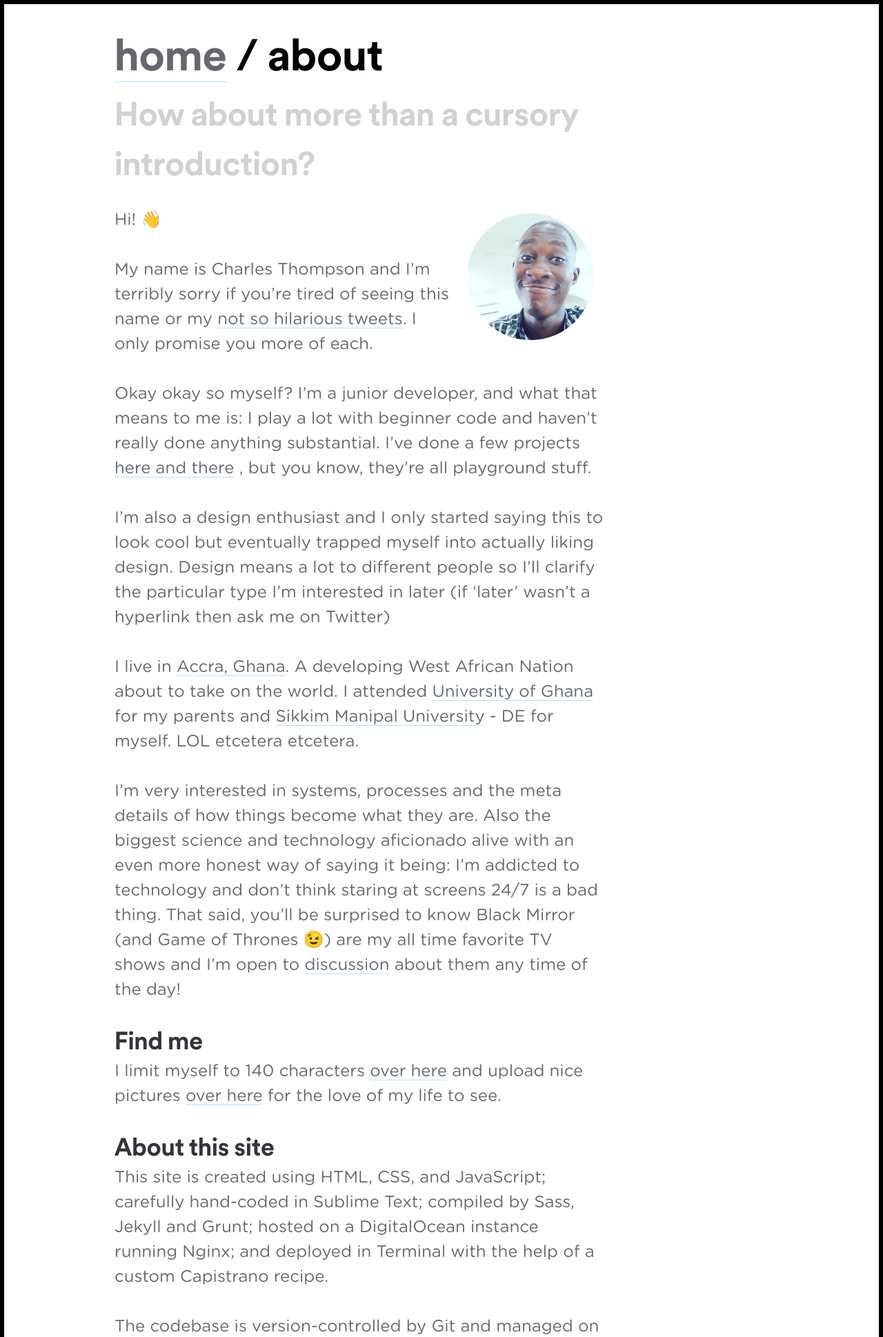
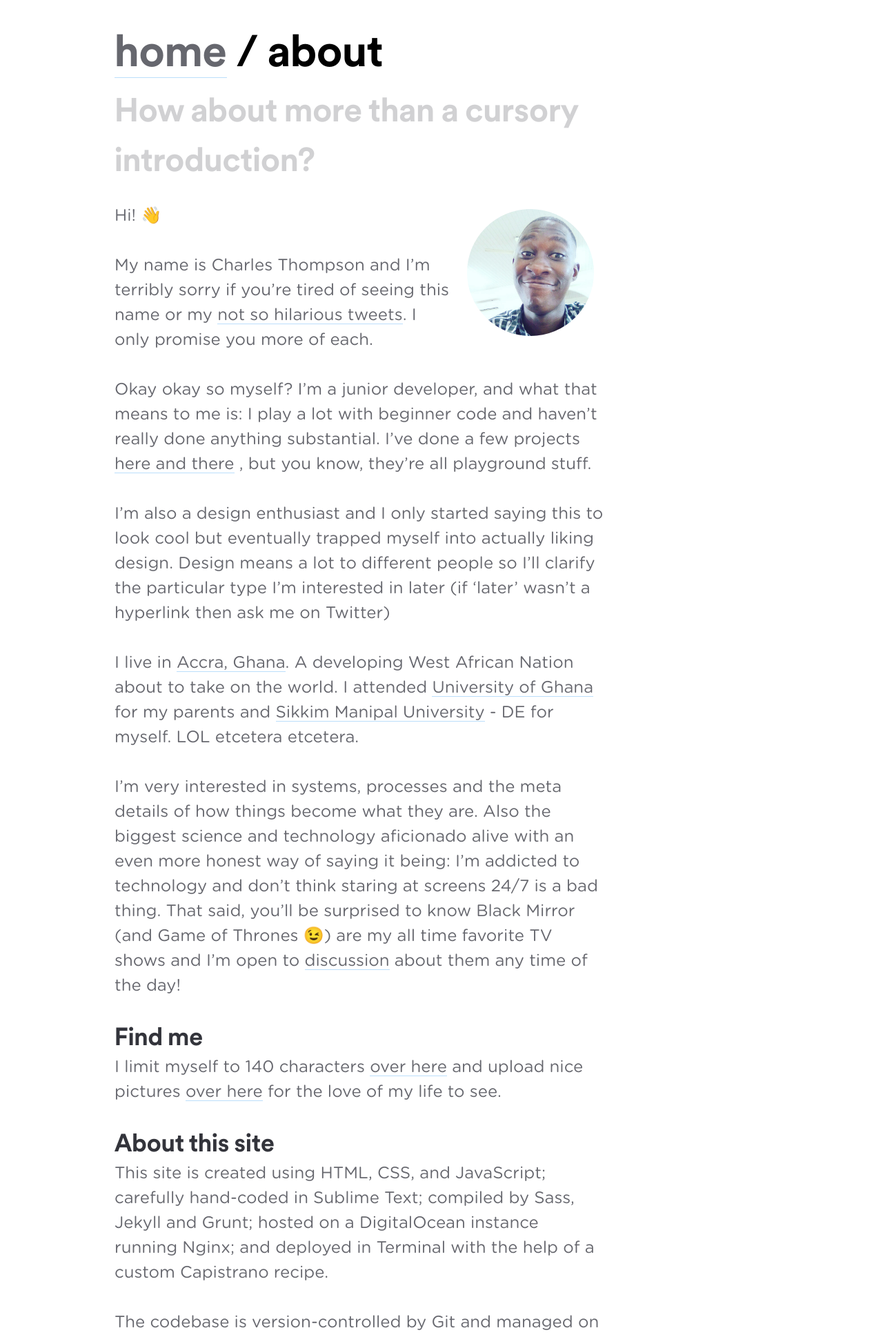
Before and after one commit to cpkthompson/cpkthompson.github.io, a Django app: page /about/ in a window 1280 px wide. Shown: the top 1938 px of the page at 69% size. Run offline with Django 3.2, Linux system fonts and the light colour scheme; some libraries are stand-ins or nearby versions.

```diff
--- a/frontend/templates/base.html
+++ b/frontend/templates/base.html
@@ -55,7 +55,7 @@
         }
         .bgimg{
             background-image: url({% static 'images/bg-confetti-2.svg' %});
-                    background-color: #FDD692;
+            background-color: #FDD692;
             size: 400px;
         }
         #id_comment {
@@ -80,7 +80,7 @@
     </style>
 </head>
 
-<body class="w3-bottombar w3-topbar w3-rightbar w3-leftbar w3-border-black">
+<body>
 {% block content %}
 {% endblock %}
 <div class="w3-black w3-padding w3-padding-32">
```
